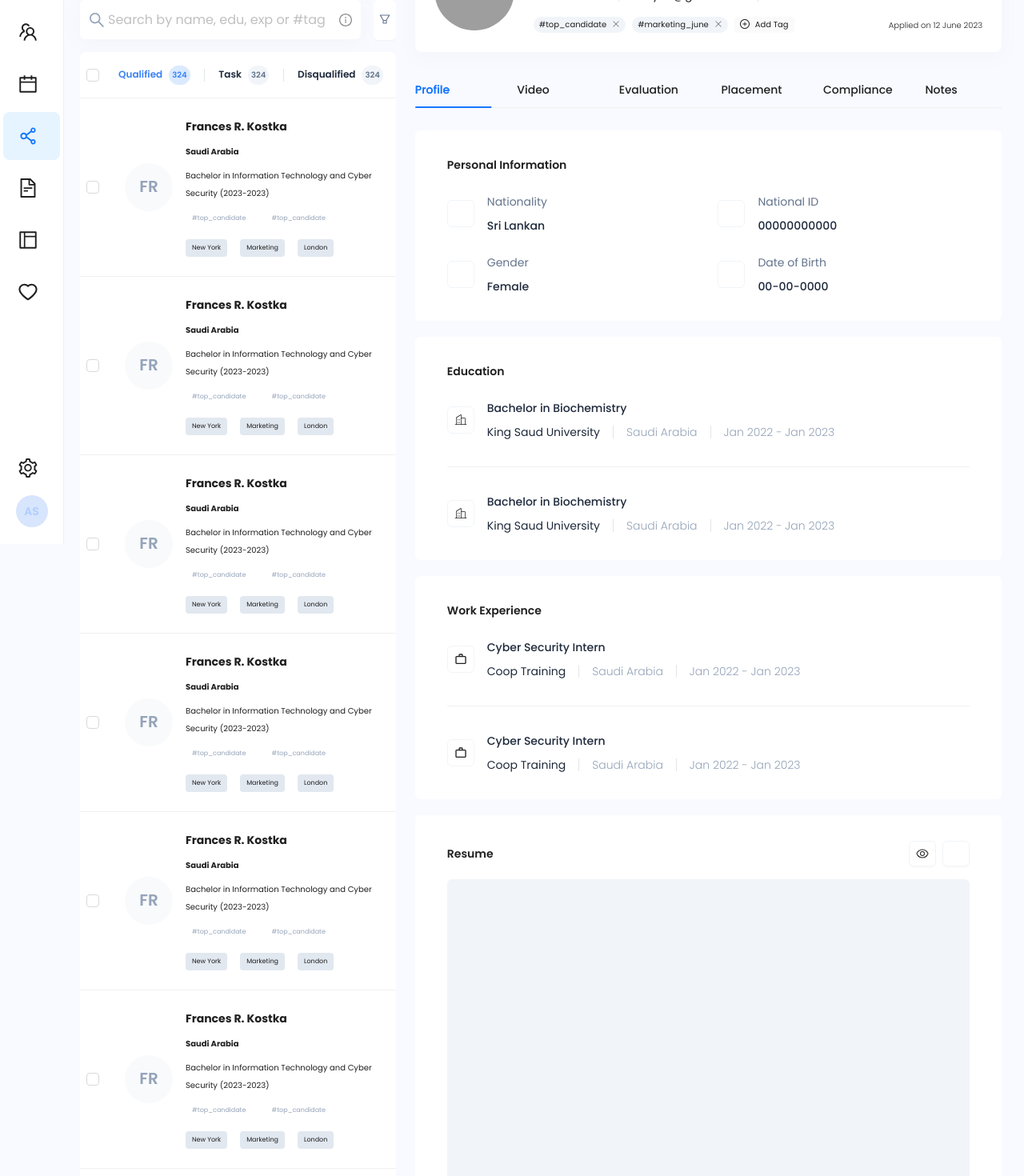
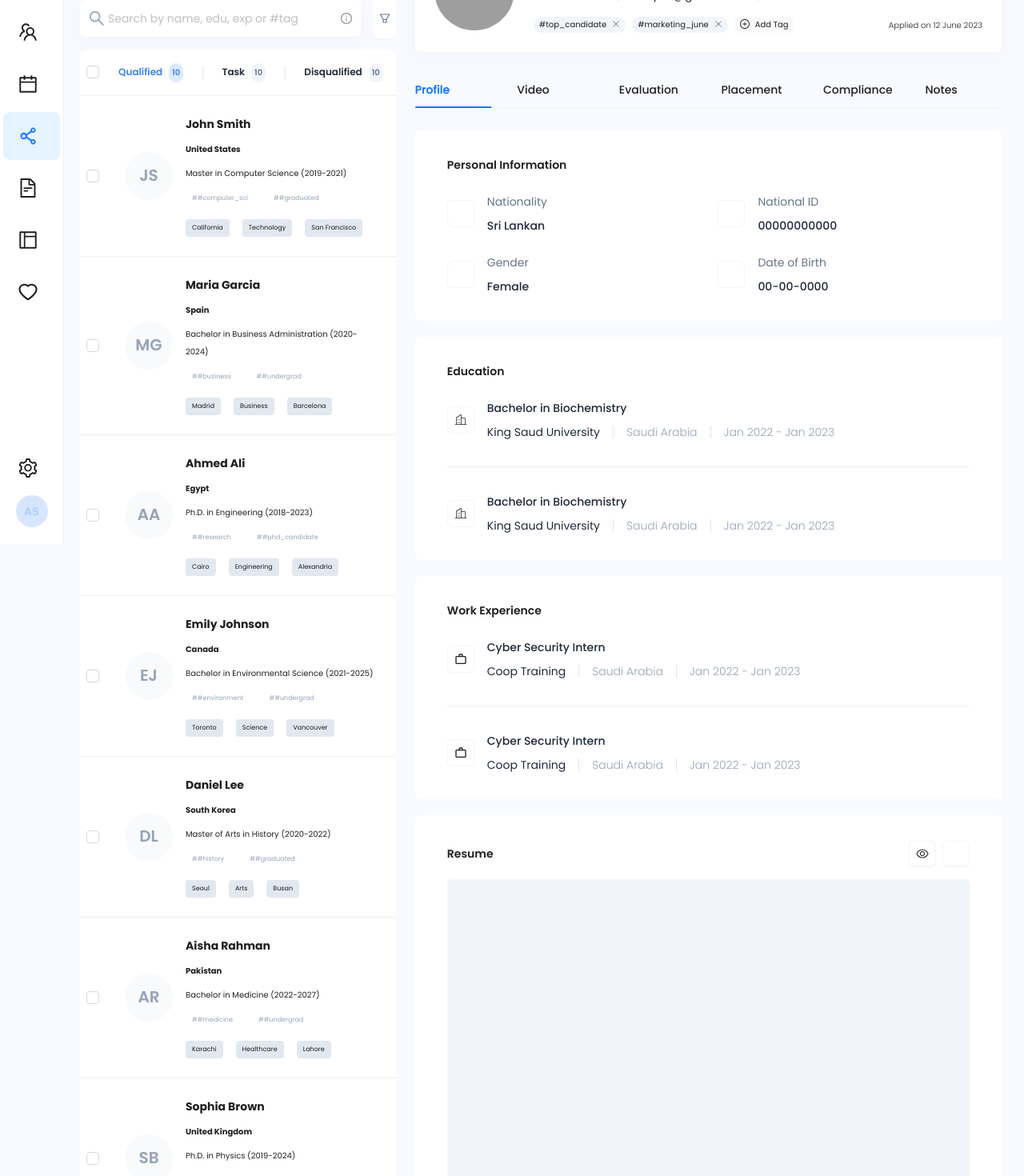
Before and after one commit to Shahriar-Rumel/antd-challenge-2, a React (Create React App) app: page / in a window 1280 px wide. Shown: the part 120-1590 px from the top of the page at 80% size. Built offline with nearby package versions, Linux system fonts and the light colour scheme; grey boxes are pictures that could not be loaded; some icons are missing.

Commit message:
feat: add candidate filters for name,edu,tags,locations and exps

```diff
--- a/src/modules/pages/home/components/UserTable.tsx
+++ b/src/modules/pages/home/components/UserTable.tsx
@@ -1,4 +1,4 @@
-import React, { useState } from 'react';
+import React, { useState, useEffect } from 'react';
 import { Space, Table, Tag, Typography } from 'antd';
 import type { ColumnsType } from 'antd/es/table';
 import Divider from '../../../shared/Divider';
@@ -36,69 +36,7 @@ const TableHeader = ({
   );
 };
 
-const columns: ColumnsType<DataType> = [
-  {
-    title: (
-      <Space className="flex items-center gap-2 justify-between">
-        <TableHeader label="Qualified" count={324} active={true} />
-        <Divider />
-        <TableHeader label="Task" count={324} />
-        <Divider />
-        <TableHeader label="Disqualified" count={324} />
-      </Space>
-    ),
-    dataIndex: 'name'
-  }
-];
-
-const data: DataType[] = [];
-for (let i = 0; i < 10; i++) {
-  data.push({
-    key: i,
-    name: (
-      <Space className="items-center gap-4 hover:bg-blue-50 px-2 py-2 rounded-lg">
-        <Space className="w-[60px] h-[60px] flex items-center justify-center bg-slate-50 text-slate-400 font-semibold rounded-full text-[20px]">
-          FR
-        </Space>
-
-        <Space direction="vertical" className="w-[100%]">
-          <Text className="text-[14px] font-bold">Frances R. Kostka</Text>
-          <Text className="text-[10px] font-bold my-1">Saudi Arabia</Text>
-          <Text className="text-[10px] font-regular">
-            Bachelor in Information Technology and Cyber Security (2023-2023)
-          </Text>
-          <Space className="gap-2">
-            <Tag
-              bordered={false}
-              className="text-[8px] bg-transparent text-slate-400"
-            >
-              #top_candidate
-            </Tag>
-            <Tag
-              bordered={false}
-              className="text-[8px] bg-transparent text-slate-400"
-            >
-              #top_candidate
-            </Tag>
-          </Space>
-          <Space className="flex gap-2 mt-1">
-            <Tag bordered={false} className="bg-slate-200 text-[8px]">
-              New York
-            </Tag>
-            <Tag bordered={false} className="bg-slate-200 text-[8px]">
-              Marketing
-            </Tag>
-            <Tag bordered={false} className="bg-slate-200 text-[8px]">
-              London
-            </Tag>
-          </Space>
-        </Space>
-      </Space>
-    )
-  });
-}
-
-const UserTable = () => {
+const UserTable = ({ candidates }: any) => {
   const [selectedRowKeys, setSelectedRowKeys] = useState<React.Key[]>([]);
 
   const onSelectChange = (newSelectedRowKeys: React.Key[]) => {
@@ -115,10 +53,74 @@ const UserTable = () => {
       );
     },
     getCheckboxProps: (record: DataType) => ({
-      disabled: record.name === 'Disabled User', // Column configuration not to be checked
+      disabled: record.name === 'Disabled User',
       name: record.name
     })
   };
+
+  console.log(candidates);
+  // const data: DataType[] = [];
+
+  const columns: ColumnsType<DataType> = [
+    {
+      title: (
+        <Space className="flex items-center gap-2 justify-between">
+          <TableHeader
+            label="Qualified"
+            count={candidates.length}
+            active={true}
+          />
+          <Divider />
+          <TableHeader label="Task" count={candidates.length} />
+          <Divider />
+          <TableHeader label="Disqualified" count={candidates.length} />
+        </Space>
+      ),
+      dataIndex: 'name'
+    }
+  ];
+
+  const data = candidates.map((candidate: any, index: number) => ({
+    key: index,
+    name: (
+      <Space className="items-center gap-4 hover:bg-blue-50 px-2 py-2 rounded-lg">
+        <Space className="w-[60px] h-[60px] flex items-center justify-center bg-slate-50 text-slate-400 font-semibold rounded-full text-[20px]">
+          {candidate?.name.split(' ')[0][0] + candidate?.name.split(' ')[1][0]}
+        </Space>
+
+        <Space direction="vertical" className="w-[100%]">
+          <Text className="text-[14px] font-bold">{candidate?.name}</Text>
+          <Text className="text-[10px] font-bold my-1">
+            {candidate?.location}
+          </Text>
+          <Text className="text-[10px] font-regular">{candidate?.program}</Text>
+          <Space className="gap-2">
+            {candidate?.tags.map((tag: string, index: any) => (
+              <Tag
+                bordered={false}
+                key={index}
+                className="text-[8px] bg-transparent text-slate-400"
+              >
+                #{tag}
+              </Tag>
+            ))}
+          </Space>
+          <Space className="flex gap-2 mt-1">
+            {candidate?.locations.map((location: string, index: any) => (
+              <Tag
+                bordered={false}
+                key={index}
+                className="bg-slate-200 text-[8px]"
+              >
+                {location}
+              </Tag>
+            ))}
+          </Space>
+        </Space>
+      </Space>
+    )
+  }));
+
   return (
     <Table
       pagination={false}
--- a/src/modules/pages/home/index.tsx
+++ b/src/modules/pages/home/index.tsx
@@ -1,3 +1,4 @@
+import { useState } from 'react';
 import MainLayout from '../../layout/MainLayout';
 import Collapsible from '../../shared/Collapsible';
 import Input from '../../shared/Input';
@@ -7,13 +8,96 @@ import UserTable from './components/UserTable';
 import CandidateProgramApplicationCard from './components/CandidateProgramApplicationCard';
 import Container from './components/Container';
 
-const SearchWithFilter = () => {
+const candidates = [
+  {
+    name: 'John Smith',
+    location: 'United States',
+    program: 'Master in Computer Science (2019-2021)',
+    tags: ['#computer_sci', '#graduated'],
+    locations: ['California', 'Technology', 'San Francisco']
+  },
+  {
+    name: 'Maria Garcia',
+    location: 'Spain',
+    program: 'Bachelor in Business Administration (2020-2024)',
+    tags: ['#business', '#undergrad'],
+    locations: ['Madrid', 'Business', 'Barcelona']
+  },
+  {
+    name: 'Ahmed Ali',
+    location: 'Egypt',
+    program: 'Ph.D. in Engineering (2018-2023)',
+    tags: ['#research', '#phd_candidate'],
+    locations: ['Cairo', 'Engineering', 'Alexandria']
+  },
+  {
+    name: 'Emily Johnson',
+    location: 'Canada',
+    program: 'Bachelor in Environmental Science (2021-2025)',
+    tags: ['#environment', '#undergrad'],
+    locations: ['Toronto', 'Science', 'Vancouver']
+  },
+  {
+    name: 'Daniel Lee',
+    location: 'South Korea',
+    program: 'Master of Arts in History (2020-2022)',
+    tags: ['#history', '#graduated'],
+    locations: ['Seoul', 'Arts', 'Busan']
+  },
+  {
+    name: 'Aisha Rahman',
+    location: 'Pakistan',
+    program: 'Bachelor in Medicine (2022-2027)',
+    tags: ['#medicine', '#undergrad'],
+    locations: ['Karachi', 'Healthcare', 'Lahore']
+  },
+  {
+    name: 'Sophia Brown',
+    location: 'United Kingdom',
+    program: 'Ph.D. in Physics (2019-2024)',
+    tags: ['#physics', '#phd_candidate'],
+    locations: ['London', 'Science', 'Edinburgh']
+  },
+  {
+    name: 'Miguel Hernandez',
+    location: 'Mexico',
+    program: 'Bachelor in Economics (2021-2025)',
+    tags: ['#economics', '#undergrad'],
+    locations: ['Mexico City', 'Business', 'Guadalajara']
+  },
+  {
+    name: 'Lina Kim',
+    location: 'South Korea',
+    program: 'Master of Business Administration (2018-2020)',
+    tags: ['#mba', '#graduated'],
+    locations: ['Seoul', 'Business', 'Busan']
+  },
+  {
+    name: 'Abdullah Al-Farsi',
+    location: 'Saudi Arabia',
+    program: 'Bachelor in Computer Engineering (2020-2024)',
+    tags: ['#computer_eng', '#undergrad'],
+    locations: ['Riyadh', 'Technology', 'Jeddah']
+  }
+];
+
+const SearchWithFilter = ({
+  value,
+  setValue
+}: {
+  value: string;
+  setValue: (value: string) => void;
+}) => {
   return (
     <div className="flex gap-4 items-center">
       <Input
         placeholder="Search by name, edu, exp or #tag"
         prefixIcon={<SearchOutlined className="text-[20px] text-slate-400" />}
         title="Extra information"
+        onChange={(e) => {
+          e.preventDefault();
+          setValue(e.target.value);
+        }}
       />
       <Button
         icon={<FilterOutlined className="text-slate-500 text-[20px]" />}
@@ -24,14 +108,45 @@ const SearchWithFilter = () => {
 };
 
 const Home = (props: any) => {
+  const [searchTerm, setSearchTerm] = useState('');
+
+  const filteredCandidates = candidates.filter((candidate) => {
+    const lowerCaseSearchTerm = searchTerm.toLowerCase();
+    const nameMatches = candidate.name
+      .toLowerCase()
+      .includes(lowerCaseSearchTerm);
+    const programMatches = candidate.program
+      .toLowerCase()
+      .includes(lowerCaseSearchTerm);
+
+    const locationMatches = candidate.location
+      .toLowerCase()
+      .includes(lowerCaseSearchTerm);
+
+    const locationsMatches = candidate.locations.some((location) =>
+      location.toLowerCase().includes(lowerCaseSearchTerm)
+    );
+    const tagMatches = candidate.tags.some((tag) =>
+      tag.toLowerCase().includes(lowerCaseSearchTerm)
+    );
+
+    return (
+      nameMatches ||
+      programMatches ||
+      locationMatches ||
+      locationsMatches ||
+      tagMatches
+    );
+  });
+
   return (
     <MainLayout>
       <section className={styles.wrapper}>
         <div className="flex gap-6">
           <aside className="w-[35%]">
             <Collapsible />
-            <SearchWithFilter />
-            <UserTable />
+            <SearchWithFilter setValue={setSearchTerm} value={searchTerm} />
+            <UserTable candidates={filteredCandidates} />
           </aside>
           <div className="w-[65%]">
             <CandidateProgramApplicationCard />
--- a/src/modules/shared/Input.tsx
+++ b/src/modules/shared/Input.tsx
@@ -6,19 +6,21 @@ interface inputProps {
   placeholder: string;
   title: string;
   prefixIcon: any;
+  onChange?: (e: React.ChangeEvent<HTMLInputElement>) => void;
 }
 
-const Input = ({ placeholder, title, prefixIcon }: inputProps) => {
+const Input = ({ placeholder, title, prefixIcon, onChange }: inputProps) => {
   return (
     <AntdInput
       placeholder={placeholder}
       prefix={prefixIcon}
+      onChange={onChange}
       suffix={
         <Tooltip title={title}>
           <InfoCircleOutlined style={{ color: 'rgba(0,0,0,.45)' }} />
         </Tooltip>
       }
-      className="py-3 border-0 text-[16px] my-4 shadow-primary w-[100%]"
+      className="py-3 border-0 text-[14px] my-4 shadow-primary w-[100%]"
     />
   );
 };
```
